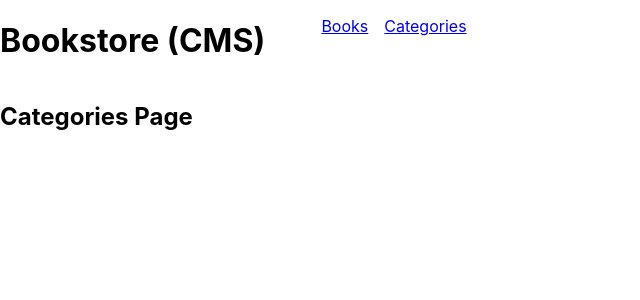
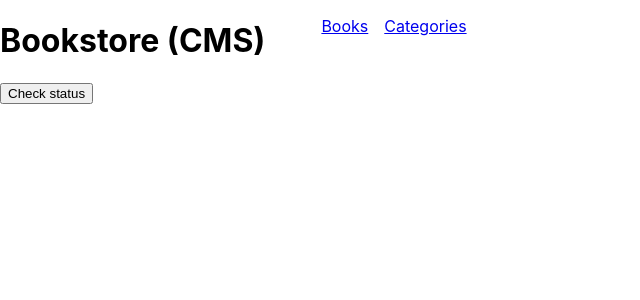
Before and after one commit to maenkhraisha/book-store, a React (Create React App) app: page /categories in a window 1280 px wide. Shown: the top 300 px of the page, without its empty margins (0-640 px from the left). Built offline with nearby package versions, Linux system fonts and the light colour scheme.

Commit message:
add the button to the categories page

```diff
--- a/src/Pages/Categories.js
+++ b/src/Pages/Categories.js
@@ -1,5 +1,9 @@
 import React from 'react';
 
-const Categories = () => <h2>Categories Page</h2>;
+function Categories (){
+    return (
+        <button>Check status</button>
+    )
+};
 
 export default Categories;
```
